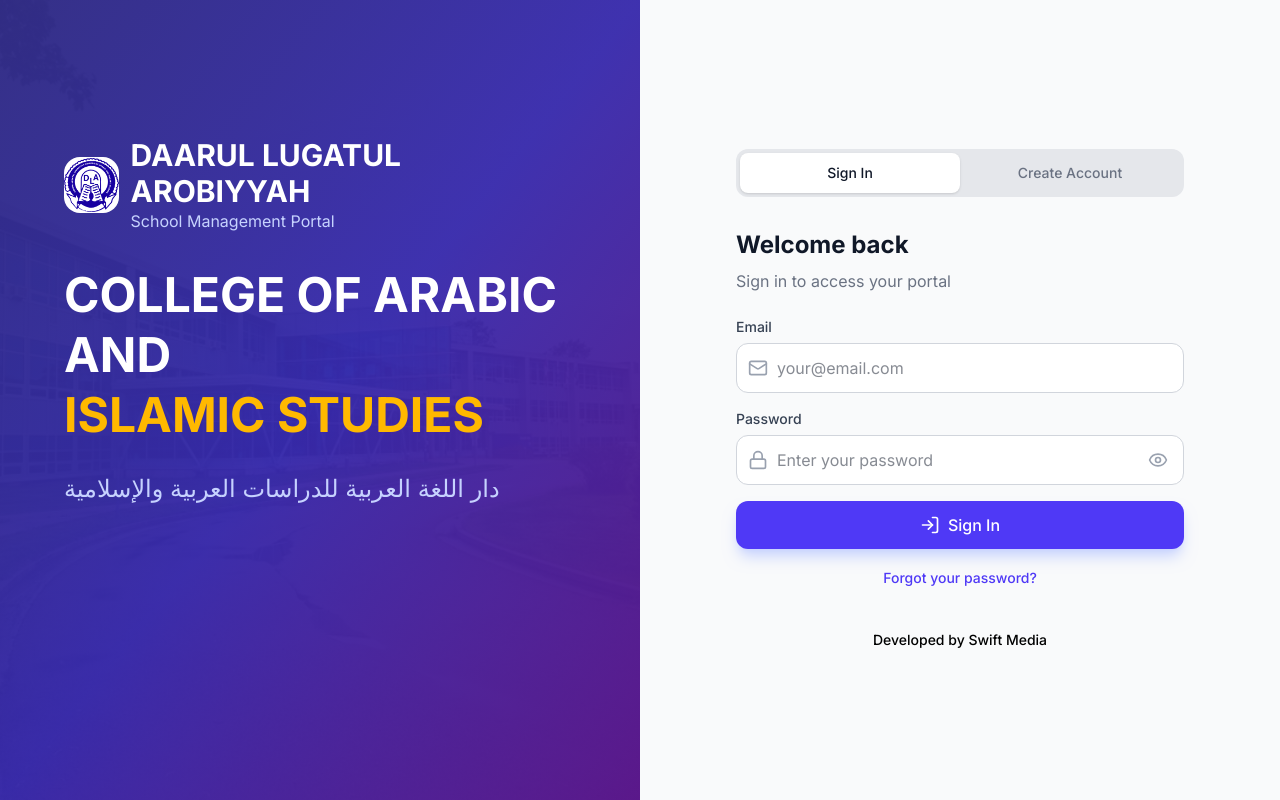
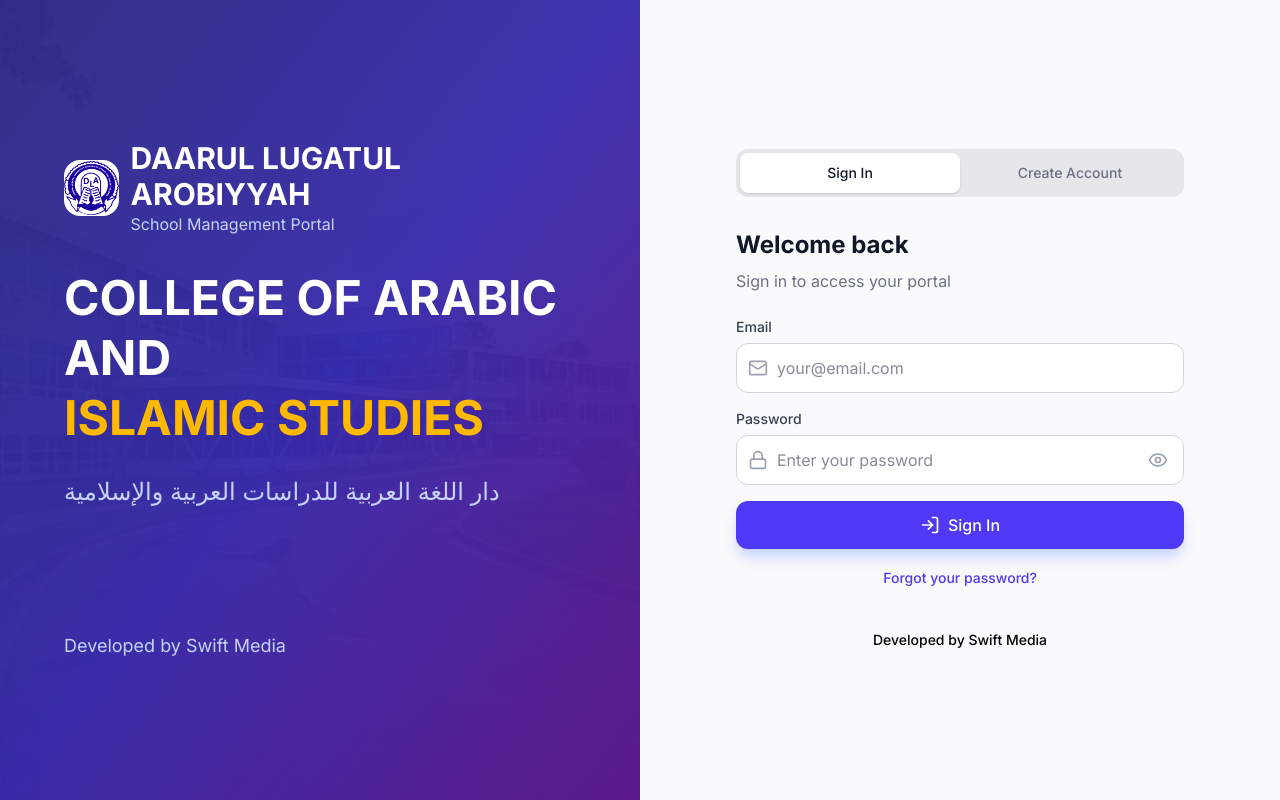
Before and after one commit to SwiftCodes01/result-portal, a React (Vite) app: page / in a window 1280 px wide. Built offline with nearby package versions, Linux system fonts and the light colour scheme; no server answers.

Commit message:
Error fixed

```diff
--- a/src/pages/LoginPage.tsx
+++ b/src/pages/LoginPage.tsx
@@ -113,9 +113,9 @@
             <p className="text-indigo-200 text-2xl leading-relaxed max-w-md">
               دار اللغة العربية للدراسات العربية والإسلامية
             </p>
-            <marquee className="text-indigo-200 text-lg leading-relaxed max-w-md mt-30">
+            <p className="text-indigo-200 text-lg leading-relaxed max-w-md mt-30">
               Developed by Swift Media
-            </marquee>
+            </p>
 
           </motion.div>
         </div>
```
